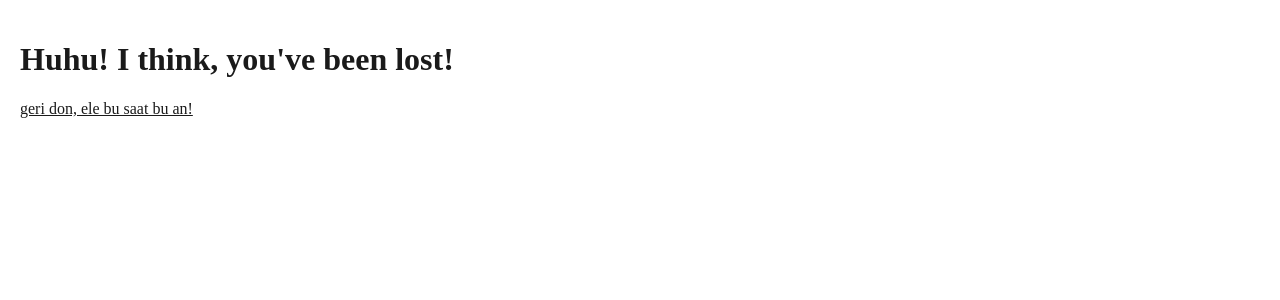
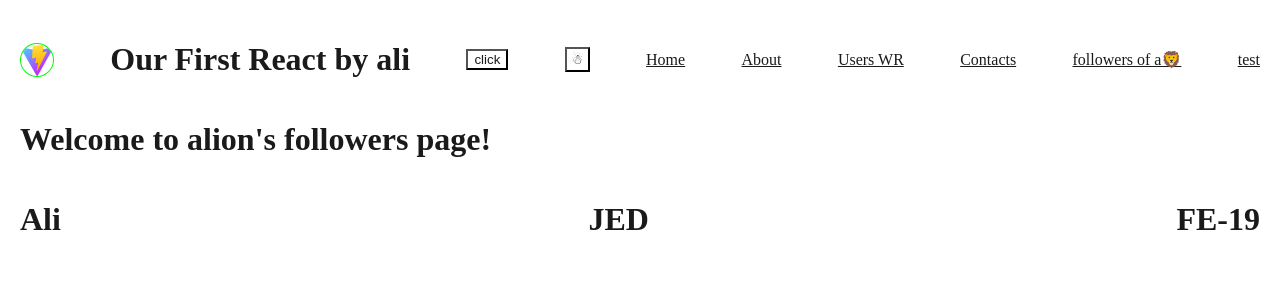
Before and after one commit to Ali-GreenHeart/first-react-fe19, a React (Vite) app: page /alion-followers in a window 1280 px wide. Shown: the top 300 px of the page. Built offline with nearby package versions, Linux system fonts and the light colour scheme.

Commit message:
initial codes for alions-followers

```diff
--- a/src/components/Navigation/index.jsx
+++ b/src/components/Navigation/index.jsx
@@ -19,6 +19,7 @@ const Navigation = () => {
             <NavigationLink to="/about" title="About" />
             <NavigationLink to="/users-with-reducer" title="Users WR" />
             <NavigationLink to="/contacts" title="Contacts" />
+            <NavigationLink to="/alion-followers" title="followers of a🦁" />
             <NavLink
                 to={'/test'}
                 className={({ isActive }) => isActive ? 'test' : 'test1'}
--- /dev/null
+++ b/src/pages/AlionFollowers/index.jsx
@@ -0,0 +1,18 @@
+import PageContainer from "../../components/PageContainer"
+
+const _url = `https://api.github.com/users/Ali-GreenHeart/followers`
+
+
+
+const AlionFollowers = ({ }) => {
+
+
+
+    return (
+        <PageContainer>
+            <h1>Welcome to alion's followers page! </h1>
+
+        </PageContainer>
+    )
+}
+export default AlionFollowers
--- a/src/routing/index.jsx
+++ b/src/routing/index.jsx
@@ -11,6 +11,7 @@ const Home = lazy(() => import("../pages/Home"))
 const About = lazy(() => import("../pages/About"))
 const NotFound = lazy(() => import("../pages/NotFound"))
 const UsersWithReducer = lazy(() => import("../pages/UsersWithReducer"))
+const AlionFollowers = lazy(() => import("../pages/AlionFollowers"))
 
 const WebRouting = () => {
     return (
@@ -24,6 +25,7 @@ const WebRouting = () => {
                 <Route path="/contacts/:id" element={<SingleContact />} />
                 <Route path='/todo' element={<ToDo />} />
                 <Route path='/social' element={<SocialNetwork />} />
+                <Route path='/alion-followers' element={<AlionFollowers />} />
                 <Route path='/users-with-reducer' element={<UsersWithReducer />} />
                 <Route path="*" element={<NotFound />} />
             </Routes>
```
